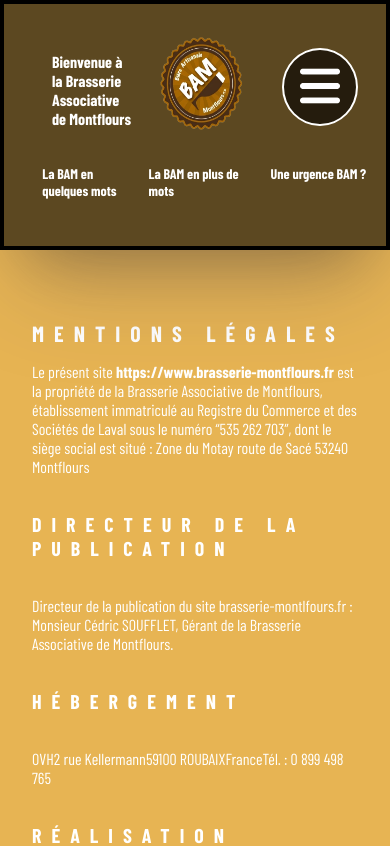
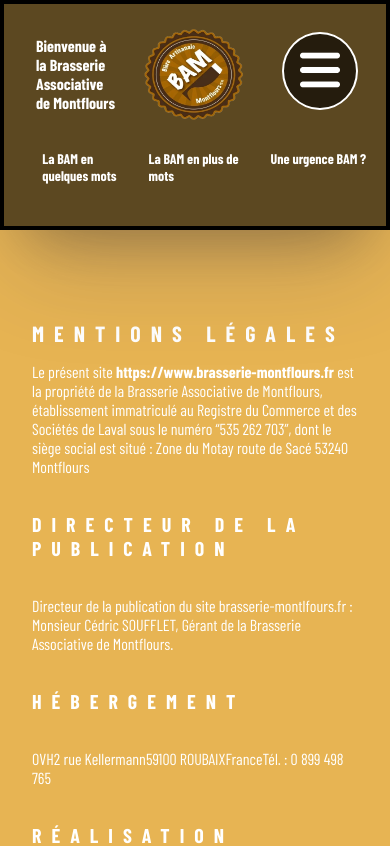
Before and after one commit to damodred53/BAM, a React (Vite) app: page /legales in a window 390 px wide. Shown: the top 846 px of the page. Built offline with nearby package versions, Linux system fonts and the light colour scheme; a web font is replaced by a local one.

Commit message:
autre déploiement

```diff
--- a/index.html
+++ b/index.html
@@ -5,6 +5,8 @@
   <meta charset="UTF-8">
   <link rel="icon" type="image/svg+xml" href="./public/grand-logo-bam.webp">
   <meta name="viewport" content="width=device-width, initial-scale=1.0">
+  <meta name=description
+    content="Découvrez la Brasserie Associative de Montflours : bières artisanales, événements, production locale et engagée et plus encore.">
   <link rel="preload" href="./src/assets/entrepot.webp" as="image">
   <link rel="preload" href="./src/assets/logo_navbar.webp" as="image">
   <title>Brasserie Associative de Montflours</title>
--- a/sass/layout/Header.scss
+++ b/sass/layout/Header.scss
@@ -300,22 +300,27 @@
 
 
     .navBar  {
-        height: 250px;
+        height: 230px;
+        padding-top: 1rem;
+        padding-left: 2rem;
+        padding-right: 1rem;
     }
     .navBar_absolute {
         height: 250px!important;
     }
 
     .navBar_logo {
-        width: 25%;
+        width: 30%;
         height: 45%;
         margin-left: 1.5rem;
+        padding-top: 0.5rem;
     }
 
     .navBar_menu {
         width: 1rem;
         padding: 0.8rem 2.5rem 0.8rem 1rem;
         margin-right: 0%;
+        top: 2rem;
     }
 
     .hidden_menu {
--- a/src/Composants/AdresseBlock/AdresseBlock.tsx
+++ b/src/Composants/AdresseBlock/AdresseBlock.tsx
@@ -25,14 +25,14 @@
             <h2 className="adresseBlock_title">CONTACT</h2>
 
             <div className="adresseBlock_maindiv">
-                <img className="adresseBlock_maindiv_picture" src={imageBam}/>
+                <img className="adresseBlock_maindiv_picture" src={imageBam} alt="vue satellite de l'entreprise"/>
                 <div className="adresseBlock_maindiv_subdiv">
-                    <img className="adresseBlock_maindiv_subdiv_logo"  src={Curseur} />
+                    <img className="adresseBlock_maindiv_subdiv_logo"  src={Curseur} alt="curseur" />
                     <p className="adresseBlock_maindiv_subdiv_paragraph">ZA du Mottay Route de Sacé <br/>53240 Montflours</p>
                 </div>
                 <div className="adresseBlock_maindiv_subdiv">
                     <div className="adresseBlock_maindiv_subdiv_under" onClick={handleDisplay}>
-                        <img className="adresseBlock_maindiv_subdiv_under_logo" src={Telephone}/>
+                        <img className="adresseBlock_maindiv_subdiv_under_logo" src={Telephone} alt="icone de téléphone" />
                         {!telephoneNumberDisplay ?
                             <p className="adresseBlock_maindiv_subdiv_under_paragraph_sub">Cliquez pour voir</p>
                             :
@@ -41,7 +41,7 @@
 
                     </div>
                     <div className="adresseBlock_maindiv_subdiv_under" onClick={handleDisplay2}>
-                        <img className="adresseBlock_maindiv_subdiv_under_logo" src={Enveloppe} />
+                        <img className="adresseBlock_maindiv_subdiv_under_logo" src={Enveloppe} alt="icone d'enveloppe" />
                         {!mailDisplay ?
                             <p className="adresseBlock_maindiv_subdiv_under_paragraph_sub">Cliquez pour voir</p>
                             :
--- a/src/Composants/BigHeaderPicture/BigHeaderPicture.tsx
+++ b/src/Composants/BigHeaderPicture/BigHeaderPicture.tsx
@@ -7,7 +7,7 @@
 
     return (
         <div className="bigheaderpicture">
-            <img className="bigheaderpicture_picture" src={BigPicture} />
+            <img className="bigheaderpicture_picture" src={BigPicture} alt="image décorative"/>
         </div>
     )
 }
--- a/src/Composants/CardLandingPage/CardLandingPage.tsx
+++ b/src/Composants/CardLandingPage/CardLandingPage.tsx
@@ -9,9 +9,9 @@
     let trueContent = content;
 
     if (typeof content === "string" && content.includes("webp")) {
-        trueContent = <img className="article_card_picture" src={content}></img>;
+        trueContent = <img className="article_card_picture" src={content} alt="image illustrative d'une bière" ></img>;
     } else {
-        trueContent = <><h4 className="article_card_subtitle">{title}</h4><p className="article_card_paragraph">{content}</p></>
+        trueContent = <><h3 className="article_card_subtitle">{title}</h3><p className="article_card_paragraph">{content}</p></>
     }
 
 
--- a/src/Composants/DataBamZone/DisplayDataBam.tsx
+++ b/src/Composants/DataBamZone/DisplayDataBam.tsx
@@ -24,7 +24,6 @@
 
 beers.forEach((beer) => {
 
-    /*console.log(beer.id)*/
     const result = imagesBAM[beer.id-1];
 
     logoToDisplay.push(result);
@@ -32,13 +31,11 @@
 
 })
 
-/*console.log(logoToDisplay);*/
 const handleClick = (e, presentation) => {
 
     e.preventDefault();
     setTextToDisplay(presentation);
 }
-/*console.log(textToDisplay)*/
   return (
     <div className="display">
 
--- a/src/Composants/Footer/Footer.tsx
+++ b/src/Composants/Footer/Footer.tsx
@@ -9,7 +9,7 @@
     return (
 
         <div className="footer">
-            <img className="footer_logo" src={logoNoir} />
+            <img className="footer_logo" src={logoNoir} alt="icone de la BAM de couleur noir" />
             <div className="footer_div">
                 <h3 className="footer_div_title">Copyright 2024 © Brasserie associative de Montflours</h3>
                 <p ><NavLink className="footer_div_paragraph" to='/legales'>Mentions légales</NavLink></p>
--- a/src/Composants/NavBar/NavBar.tsx
+++ b/src/Composants/NavBar/NavBar.tsx
@@ -20,7 +20,7 @@
 
                 <div className="navBar">
                     <h1 className="navBar_title">Bienvenue à la Brasserie Associative de Montflours</h1>
-                    <img className="navBar_logo" src={LogoBam}/>
+                    <img className="navBar_logo" src={LogoBam} alt="logo de l'entreprise BAM"/>
                     <div className="navBar_pages">
                         <ul className="navBar_pages_list">
                             <li><NavLink className="navBar_pages_list_links" to="/BAM/" >La BAM en quelques mots</NavLink></li>
--- a/src/Composants/SecondTitle/SecondTitle.tsx
+++ b/src/Composants/SecondTitle/SecondTitle.tsx
@@ -13,7 +13,7 @@
     return (
 
         <div className={`second_title ${className || ""}`}>
-            <img className="second_title_picture" src={logoNoir}/>
+            <img className="second_title_picture" src={logoNoir} alt="logo de la BAM de couleur noir" />
             <h2 className="second_title_sub">{textContent}</h2>
         </div>
     )
--- a/src/Composants/Vitrine/Vitrine.tsx
+++ b/src/Composants/Vitrine/Vitrine.tsx
@@ -21,7 +21,6 @@
         const fetchData = async () => {
             try {
                 const response = await handleBeerData();
-                console.log(response)
                 const data = await response;
                 setDataBam(data);
             } catch (error) {
@@ -35,9 +34,7 @@
 
                     const response = await fetchDropdownDatas();
                     const data = await response;
-                    console.log(data);
                     dispatch(addData(data));
-                    /*setDatas(data);*/
                 }
                 catch (error) {
                     console.log("impossible d'aller chercher les données des menus déroulants", error);
```
Also changed, not shown: 1 other file (tests, documents, lock files or other folders).
